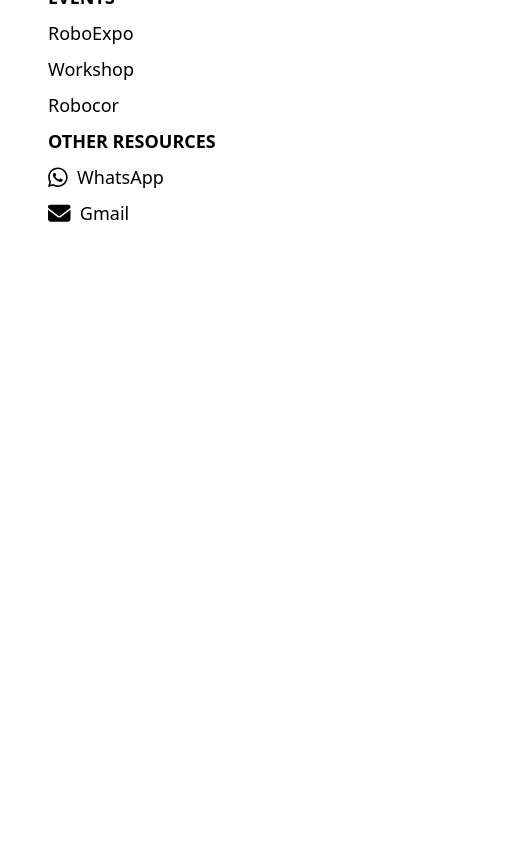
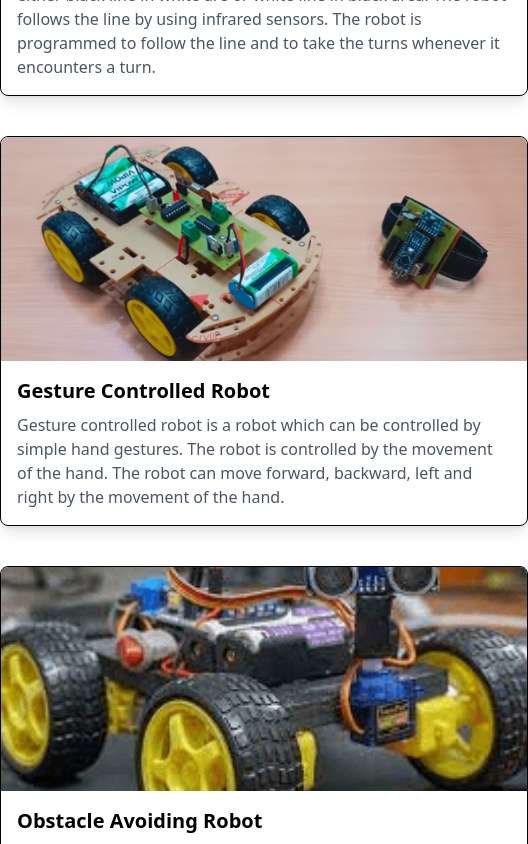
Before and after one commit to jishkhar/Corsit-O, a React (Vite) app: page /projects in a window 390 px wide. Shown: the part 1156-2000 px from the top of the page, 528 px wide, since content can reach past the window. Before the commit the page ends 1439 px from the top, so only its background shows below. Built offline with nearby package versions, Linux system fonts and the light colour scheme.

Commit message:
add all projects

```diff
--- a/src/components/Alumni/Alumni.jsx
+++ b/src/components/Alumni/Alumni.jsx
@@ -450,13 +450,13 @@ const people = [
 
 export default function Alumni() {
   return (
-    <div className="bg-slate-800 text-white py-20 sm:py-40">
+    <div className="py-20 sm:py-40">
       <div className="pt-8 mx-auto max-w-screen-2xl px-8 lg:px-12 flex flex-col items-center text-center">
         <div className="max-w-3xl">
-          <h2 className="text-6xl font-bold tracking-tight text-white sm:text-7xl">
+          <h2 className="text-6xl font-bold tracking-tight sm:text-7xl">
             Meet our Alumni
           </h2>
-          <p className="mt-8 text-xl leading-9 text-white">
+          <p className="mt-8 text-xl leading-9">
             Carrying Forward the Legacy and Making an Impact!
           </p>
         </div>
@@ -465,10 +465,10 @@ export default function Alumni() {
             <li key={i} className="flex flex-col items-center text-center rounded-md py-5 px-3 border-2">
               <img className="h-30 w-30 rounded-full" src={person.ima} alt="" />
               <div className="mt-5">
-                <h3 className="text-xl font-semibold leading-7 tracking-tight text-white">
+                <h3 className="text-xl font-semibold leading-7 tracking-tight">
                   {person.name}
                 </h3>
-                <p className="text-md font-semibold leading-6 text-sky-600">
+                <p className="text-md font-semibold leading-6">
                   {person.role}
                 </p>
                 <a href={person.linkedin} target="_blank" rel="noreferrer">
@@ -480,6 +480,5 @@ export default function Alumni() {
         </ul>
       </div>
     </div>
-
   );
 }
--- a/src/components/Projects/Projects.jsx
+++ b/src/components/Projects/Projects.jsx
@@ -1,5 +1,50 @@
 import React from 'react'
 
+import lfr from '../../assets/projects/LFR.jpg'
+import gesture from '../../assets/projects/gesture.png'
+import obstacle from '../../assets/projects/obstacle.png'
+import blue from '../../assets/projects/blue.jpg'
+import ar from '../../assets/projects/augmented.jpg'
+import soccer from '../../assets/projects/soccer.jpeg'
+import rfid from '../../assets/projects/RFID.png'
+
+const projects = [
+  {
+    title: 'Line Following Robot',
+    description: 'Line Following Robot is an autonomous robot which follows either black line in white are or white line in black area. The robot follows the line by using infrared sensors. The robot is programmed to follow the line and to take the turns whenever it encounters a turn.',
+    image: lfr,
+  },
+  {
+    title: 'Gesture Controlled Robot',
+    description: 'Gesture controlled robot is a robot which can be controlled by simple hand gestures. The robot is controlled by the movement of the hand. The robot can move forward, backward, left and right by the movement of the hand.',
+    image: gesture,
+  },
+  {
+    title: 'Obstacle Avoiding Robot',
+    description: 'Obstacle Avoiding Robot is an autonomous robot which avoids the obstacles in its path. The robot is programmed to detect the obstacles in its path and to avoid them by changing its path.',
+    image: obstacle,
+  },
+  {
+    title: 'Bluetooth Controlled Robot',
+    description: 'Bluetooth Controlled Robot is a robot which can be controlled by a smartphone using Bluetooth. The robot can move forward, backward, left and right by using the smartphone.',
+    image: blue,
+  },
+  {
+    title: 'Augmented Reality',
+    description: 'Augmented Reality is an interactive experience of a real-world environment where the objects that reside in the real world are enhanced by computer-generated perceptual information, sometimes across multiple sensory modalities, including visual, auditory, haptic, somatosensory, and olfactory.',
+    image: ar,
+  },
+  {
+    title: 'Soccer Robot',
+    description: 'Soccer Robot is an autonomous robot which plays soccer. The robot is programmed to play soccer by using sensors to detect the ball and to kick the ball into the goal.',
+    image: soccer,
+  },
+  {
+    title: 'RFID Based Robot',
+    description: 'RFID Based Robot is a robot which can be controlled by RFID tags. The robot can move forward, backward, left and right by using the RFID tags.',
+    image: rfid,
+  }
+]
 
 
 const Projects = () => {
@@ -13,9 +58,20 @@ const Projects = () => {
       </div>
 
 
-      <div id="projects">
+      <div className="flex justify-center">
+        <div id="projects" className="grid grid-cols-1 sm:grid-cols-2 lg:grid-cols-3 gap-10">
+          {projects.map((project, index) => (
+            <div key={index} className="border rounded-lg shadow-lg overflow-hidden w-[33rem]">
+              <img src={project.image} alt={project.title} className="w-full h-56 object-cover" />
+              <div className="p-4">
+                <h2 className="text-xl font-semibold">{project.title}</h2>
+                <p className="text-gray-600 mt-2">{project.description}</p>
+              </div>
+            </div>
+          ))}
+        </div>
+      </div>
 
-      </div>
     </>
   )
 }
```
